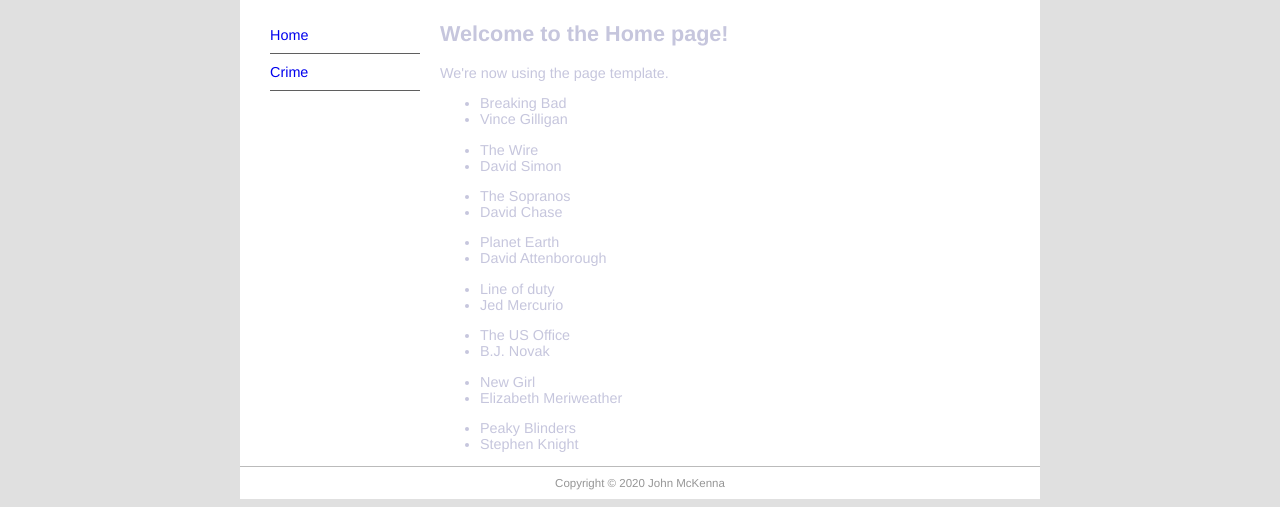
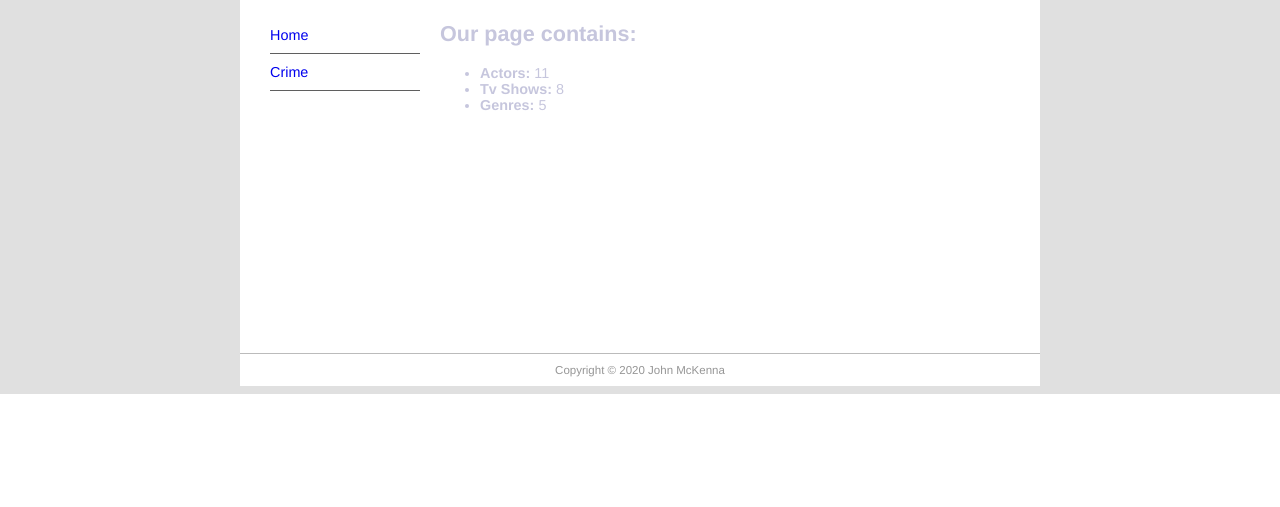
Before and after one commit to ciarancooke9/Django, a Django app: page / in a window 1280 px wide. Shown: the part 445-952 px from the top of the page. After the commit the page ends 839 px from the top, so only its background shows below. Run offline with Django 3.2, Linux system fonts and the light colour scheme; data comes from the database, SQL or seed files in the repository.

Commit message:
Titles and Genres showing

```diff
--- a/project02_root/pages/templates/pages/page.html
+++ b/project02_root/pages/templates/pages/page.html
@@ -10,13 +10,22 @@
 {% endblock sidenav %}
 
 {% block main_content %}
-	<h1>Welcome to the {{ title }} page!</h1>
-	<p>We're now using the page template.</p>
+	{% if title == "Home" %}
+		<h2>Our page contains:</h2>
+		<ul>
+			<li><strong>Actors:</strong> {{ num_actor }}</li>
+			<li><strong>Tv Shows:</strong> {{ num_shows }}</li>
+			<li><strong>Genres:</strong> {{ num_genres }} </li>
+		</ul>
+		{% endif %}
+	</ul>
 	{% for show in tv_show_list %}
-	<ul>
-		<li>{{ show.title }}</li>
-		<li>{{ show.director }}</li>
-	</ul>
+		{% if show.display_genre == title %}
+		<ul>
+			<li>{{ show.title }}</li>
+			<li>{{ show.display_genre }}</li>
+		</ul>
+		{% endif %}
 	{% endfor %}
 	{% autoescape off %}
 	{% endautoescape %}
--- a/project02_root/pages/views.py
+++ b/project02_root/pages/views.py
@@ -6,7 +6,13 @@
 def index(request, pagename=''):
 	pagename = '/' + pagename
 	pg = Page.objects.get(permalink=pagename)
+	num_actor = Actor.objects.all().count()
+	num_shows = Show.objects.all().count()
+	num_genres = Genre.objects.all().count()
 	context = {
+		'num_actor': num_actor,
+		'num_shows': num_shows,
+		'num_genres': num_genres,
 		'title': pg.title,
 		'context': pg.bodytext, # note the end-of-line comma
 		'last_updated': pg.update_date,
--- a/project02_root/project02_site/templates/base.html
+++ b/project02_root/project02_site/templates/base.html
@@ -30,9 +30,14 @@
 		</aside>
 		<section id="main">
 			{% block main_content %}
-				<h1>{{ title }}</h1>
 				{% autoescape off %}
-				<p>{{ content}}</p>
+				<h1>Welcome to the {{ title }} page!</h1>
+				<p>We're now using the page template.</p>
+				<ul>
+					<li><strong>Actors:</strong> {{ num_actor }}</li>
+					<li><strong>Tv Shows:</strong> {{ num_shows }}</li>
+					<li><strong>Genres:</strong> {{ num_genres }} </li>
+				</ul>
 				{% endautoescape %}
 			{% endblock main_content %}
 		</section>
```
